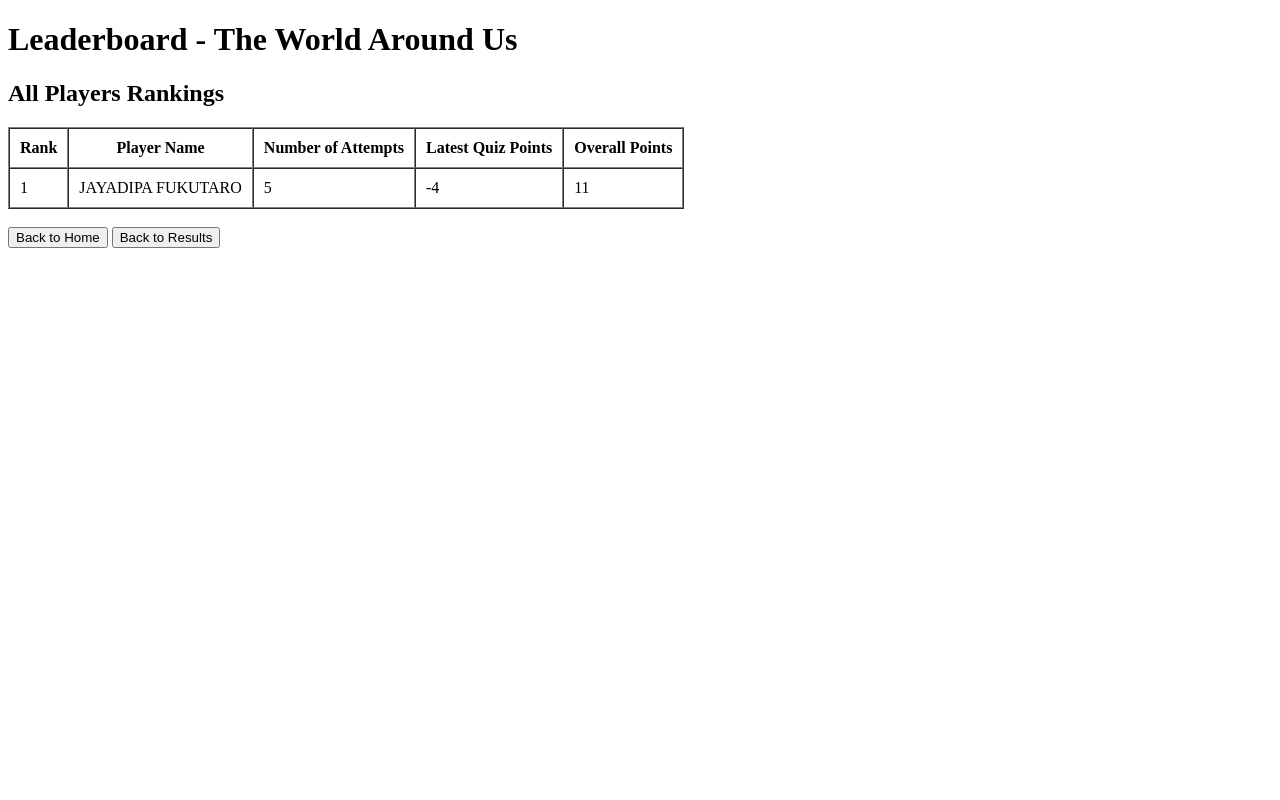
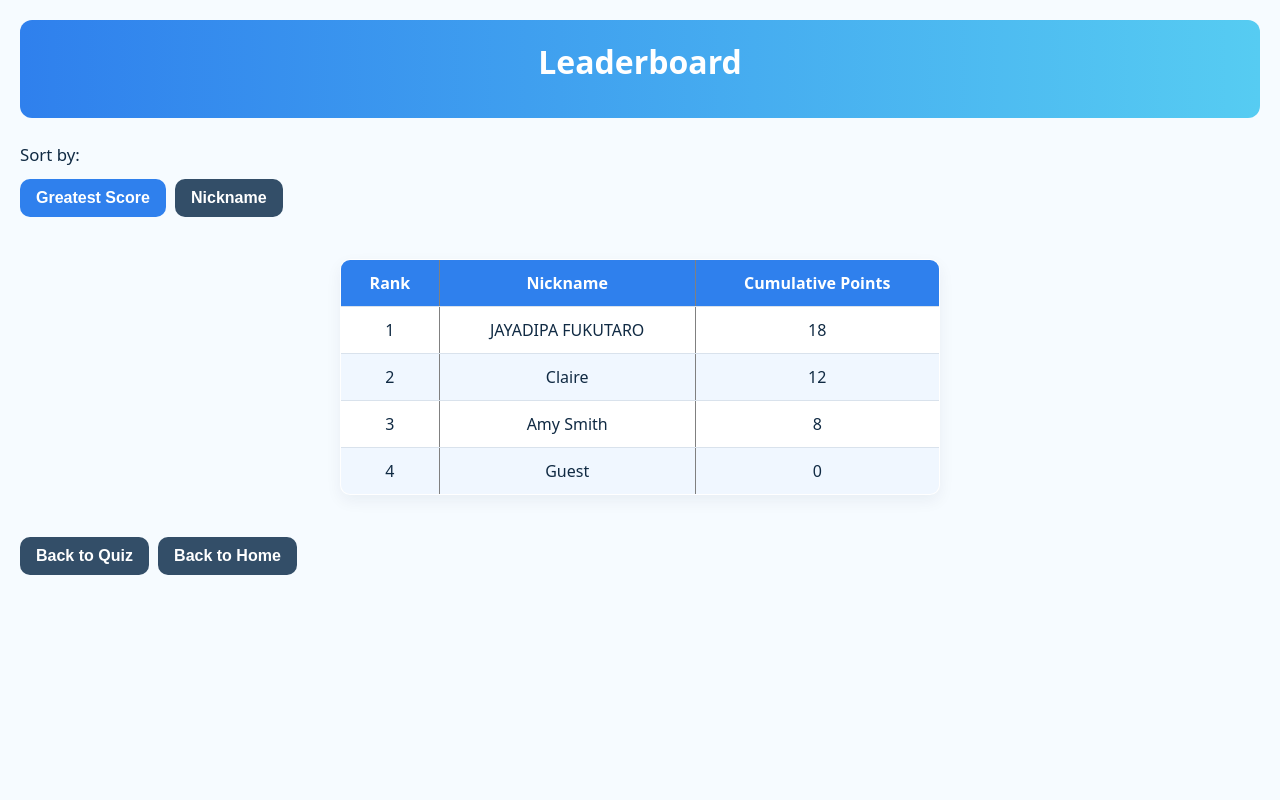
Before and after one commit to fukutarosie/world-around-us-leaderboard-game, a PHP site: page /leaderboard.php in a window 1280 px wide. Run offline with PHP 8.4, Linux system fonts and the light colour scheme.

Commit message:
update leaderboard logic

```diff
--- a/animals_quiz.php
+++ b/animals_quiz.php
@@ -4,7 +4,7 @@
     <meta charset="UTF-8">
     <meta name="viewport" content="width=device-width, initial-scale=1.0">
     <title>Animals Quiz - The World Around Us</title>
-
+    <link rel="stylesheet" href="styles/styles.css">
 </head>
 
 <body>
--- a/data-files/leaderboard.txt
+++ b/data-files/leaderboard.txt
@@ -1,5 +1,4 @@
-JAYADIPA FUKUTARO,-1,-1
-JAYADIPA FUKUTARO,5,4
-JAYADIPA FUKUTARO,-1,3
-JAYADIPA FUKUTARO,8,11
-JAYADIPA FUKUTARO,-4,7
+JAYADIPA FUKUTARO,18
+Guest,0
+Amy Smith,8
+Claire,12
--- a/environment_quiz.php
+++ b/environment_quiz.php
@@ -4,7 +4,7 @@
     <meta charset="UTF-8">
     <meta name="viewport" content="width=device-width, initial-scale=1.0">
     <title>Environment Quiz - The World Around Us</title>
-
+    <link rel="stylesheet" href="styles/styles.css">
 </head>
 
 <body>
--- a/index.php
+++ b/index.php
@@ -4,7 +4,7 @@
     <meta charset="UTF-8">
     <meta name="viewport" content="width=device-width, initial-scale=1.0">
     <title>Sample HTML Page</title>
-    <link rel="stylesheet" href="styles.css">
+    <link rel="stylesheet" href="styles/styles.css">
 </head>
 
 <body>
@@ -33,6 +33,7 @@
     <header>
         <h1>The World Around Us</h1>
     </header>
+    <div class="game-container" style="text-align: center;">
     <form id="gameStartForm" name="gameStartForm" method="post">
 
         <label for="name">Name:</label>
@@ -54,5 +55,6 @@
         <br/>
 
     </form>
+    </div>
 </body>
 </html>
--- a/leaderboard.php
+++ b/leaderboard.php
@@ -3,84 +3,78 @@
 <head>
 	<meta charset="UTF-8">
 	<meta name="viewport" content="width=device-width, initial-scale=1.0">
-	<title>Leaderboard - The World Around Us</title>
+	<title>Leaderboard</title>
+	<link rel="stylesheet" href="styles/styles.css">
 </head>
 
 <body>
 	<?php
 	// Start the session to access session variables
 	session_start();
-	?>
 
-	<header>
-		<h1>Leaderboard - The World Around Us</h1>
-	</header>
+	// Reading Leaderboard file
+	$leaderboardFile = 'data-files/leaderboard.txt';
+	$players = [];
 
-	<?php
-	// Load leaderboard data
-	$leaderboardFile = 'data-files/leaderboard.txt';
-	$playersData = [];
-
+	// Check if the file exists before reading
+	// Each line format: name,cumulative_points
 	if (file_exists($leaderboardFile)) {
 		$lines = file($leaderboardFile, FILE_IGNORE_NEW_LINES | FILE_SKIP_EMPTY_LINES);
-
-		// Process each line: name, current_quiz_points, overall_quiz_points
 		foreach ($lines as $line) {
 			$parts = explode(',', $line);
-			if (count($parts) === 3) {
-				$name = trim($parts[0]);
-				$currentPoints = (int)trim($parts[1]);
-				$overallPoints = (int)trim($parts[2]);
-
-				// Store all attempts for each player
-				if (!isset($playersData[$name])) {
-					$playersData[$name] = [
-						'name' => $name,
-						'attempts' => [],
-						'overall_points' => 0
+			if (count($parts) === 2) {
+				$players[] = [
+					'name' => trim($parts[0]),
+					'points' => (int)trim($parts[1])
 				];
-				}
-
-				// Add this quiz attempt
-				$playersData[$name]['attempts'][] = $currentPoints;
-				// Keep the latest (highest) overall points
-				$playersData[$name]['overall_points'] = max($playersData[$name]['overall_points'], $overallPoints);
 			}
 		}
 	}
 
-	// Sort by overall points (descending)
-	usort($playersData, function($a, $b) {
-		return $b['overall_points'] - $a['overall_points'];
+	// Determine sort order from GET parameter (default: by score descending)
+	$sortBy = isset($_GET['sort']) ? $_GET['sort'] : 'score';
+
+	if ($sortBy === 'name') {
+		// Sort alphabetically by nickname (ascending)
+		usort($players, function($a, $b) {
+			return strcasecmp($a['name'], $b['name']);
 		});
+	} else {
+		// Sort by greatest score (descending)
+		usort($players, function($a, $b) {
+			return $b['points'] - $a['points'];
+		});
+	}
 	?>
 
-	<div class="leaderboard-container">
-		<h2>All Players Rankings</h2>
+	<header>
+		<h1>Leaderboard</h1>
+	</header>
 
-		<?php if (!empty($playersData)): ?>
+	<!-- Sort options -->
+	<p>Sort by:</p>
+	<a href="leaderboard.php?sort=score"><button type="button">Greatest Score</button></a>
+	<a href="leaderboard.php?sort=name"><button type="button">Nickname</button></a>
+
+	<br/><br/>
+
+	<?php if (!empty($players)): ?>
 		<table border="1" cellpadding="10" cellspacing="0">
 			<thead>
 				<tr>
 					<th>Rank</th>
-						<th>Player Name</th>
-						<th>Number of Attempts</th>
-						<th>Latest Quiz Points</th>
-						<th>Overall Points</th>
+					<th>Nickname</th>
+					<th>Cumulative Points</th>
 				</tr>
 			</thead>
 			<tbody>
 				<?php
 				$rank = 1;
-					foreach ($playersData as $player) {
-						$numAttempts = count($player['attempts']);
-						$latestQuizPoints = end($player['attempts']);
+				foreach ($players as $player) {
 					echo "<tr>";
 					echo "<td>" . $rank . "</td>";
 					echo "<td>" . htmlspecialchars($player['name']) . "</td>";
-						echo "<td>" . $numAttempts . "</td>";
-						echo "<td>" . $latestQuizPoints . "</td>";
-						echo "<td>" . $player['overall_points'] . "</td>";
+					echo "<td>" . $player['points'] . "</td>";
 					echo "</tr>";
 					$rank++;
 				}
@@ -92,8 +86,7 @@
 	<?php endif; ?>
 
 	<br/>
+	<a href="submit_game.php"><button type="button">Back to Quiz</button></a>
 	<a href="index.php"><button type="button">Back to Home</button></a>
-		<a href="submit_game.php"><button type="button">Back to Results</button></a>
-	</div>
 </body>
 </html>
--- /dev/null
+++ b/styles/styles.css
@@ -0,0 +1,234 @@
+/* ===== Color Variables ===== */
+:root {
+    --bg: #f6fbff;
+    --card: #ffffff;
+    --text: #102a43;
+    --muted: #486581;
+    --accent: #2f80ed;
+    --accent2: #27ae60;
+    --danger: #eb5757;
+    --border: #d9e2ec;
+}
+
+/* ===== General Reset & Body ===== */
+* {
+    margin: 0;
+    padding: 0;
+    box-sizing: border-box;
+}
+
+body {
+    font-family: system-ui, -apple-system, Segoe UI, Roboto, Arial, sans-serif;
+    background-color: var(--bg);
+    color: var(--text);
+    min-height: 100vh;
+    padding: 20px;
+}
+
+/* ===== Header ===== */
+header {
+    background: linear-gradient(90deg, var(--accent), #56ccf2);
+    color: white;
+    text-align: center;
+    padding: 20px;
+    border-radius: 12px;
+    margin-bottom: 25px;
+}
+
+header h1 {
+    font-size: 2em;
+    color: white;
+}
+
+/* ===== Headings ===== */
+h1 {
+    color: var(--accent);
+    text-align: center;
+    margin-bottom: 15px;
+}
+
+h2 {
+    color: var(--text);
+    margin-bottom: 10px;
+}
+
+/* ===== Forms ===== */
+form {
+    margin-bottom: 10px;
+}
+
+label {
+    font-size: 1.1em;
+    font-weight: bold;
+    color: var(--muted);
+}
+
+input[type="text"] {
+    padding: 10px 12px;
+    font-size: 1em;
+    border: 1px solid var(--border);
+    border-radius: 10px;
+    width: 100%;
+    max-width: 350px;
+    margin: 5px 0 10px 0;
+    outline: none;
+}
+
+input[type="text"]:focus {
+    border-color: var(--accent);
+    box-shadow: 0 0 5px rgba(47, 128, 237, 0.3);
+}
+
+input[type="radio"] {
+    margin: 5px 5px 5px 0;
+    transform: scale(1.2);
+}
+
+/* ===== Buttons ===== */
+input[type="submit"],
+button {
+    background-color: var(--accent);
+    color: white;
+    border: none;
+    padding: 10px 16px;
+    font-size: 1em;
+    font-weight: 600;
+    border-radius: 10px;
+    cursor: pointer;
+    margin: 5px 5px 5px 0;
+}
+
+input[type="submit"]:hover,
+button:hover {
+    opacity: 0.85;
+}
+
+/* Green buttons for quiz topics */
+form[action="animals_quiz.php"] button,
+form[action="environment_quiz.php"] button {
+    background-color: var(--accent2);
+}
+
+/* Orange/accent button for leaderboard */
+form[action="leaderboard.php"] button {
+    background-color: var(--accent);
+}
+
+/* Red button for exit */
+form[action="result_page.php"] button {
+    background-color: var(--danger);
+}
+
+/* ===== Game Container (Quiz Pages) ===== */
+.game-container {
+    background-color: var(--card);
+    padding: 25px;
+    border-radius: 12px;
+    border: 1px solid var(--border);
+    box-shadow: 0 6px 16px rgba(16, 42, 67, 0.06);
+    max-width: 700px;
+    margin: 0 auto;
+}
+
+/* ===== Question Cards ===== */
+.question {
+    background-color: #f0f7ff;
+    padding: 15px;
+    border-radius: 10px;
+    border-left: 4px solid var(--accent);
+    margin-bottom: 10px;
+}
+
+.question p {
+    margin-bottom: 8px;
+}
+
+/* ===== Results Page ===== */
+.game-container p,
+body > p {
+    font-size: 1.05em;
+    margin: 8px 0;
+}
+
+/* ===== Horizontal Rules ===== */
+hr {
+    border: none;
+    border-top: 1px solid var(--border);
+    margin: 18px 0;
+}
+
+/* ===== Tables (Leaderboard) ===== */
+table {
+    width: 100%;
+    max-width: 600px;
+    border-collapse: collapse;
+    margin: 15px auto;
+    background-color: var(--card);
+    border-radius: 10px;
+    overflow: hidden;
+    box-shadow: 0 6px 16px rgba(16, 42, 67, 0.06);
+}
+
+table thead {
+    background-color: var(--accent);
+    color: white;
+}
+
+table th,
+table td {
+    padding: 12px 15px;
+    text-align: center;
+    border-bottom: 1px solid var(--border);
+}
+
+table tbody tr:nth-child(even) {
+    background-color: #f0f7ff;
+}
+
+table tbody tr:nth-child(odd) {
+    background-color: var(--card);
+}
+
+table tbody tr:hover {
+    background-color: #e0edff;
+}
+
+/* ===== Links styled as buttons ===== */
+a {
+    text-decoration: none;
+}
+
+a button {
+    background-color: #334e68;
+    color: white;
+}
+
+a button:hover {
+    opacity: 0.85;
+}
+
+/* Sort buttons on leaderboard */
+a[href*="sort=score"] button {
+    background-color: var(--accent);
+}
+
+a[href*="sort=name"] button {
+    background-color: #334e68;
+}
+
+/* ===== Responsive ===== */
+@media (max-width: 600px) {
+    body {
+        padding: 10px;
+    }
+
+    header h1 {
+        font-size: 1.5em;
+    }
+
+    table th,
+    table td {
+        padding: 8px 10px;
+        font-size: 0.9em;
+    }
+}
```
Also changed, not shown: index.html (deleted, +0 -18 lines), result_page.php (+68 -3 lines), submit_game.php (+6 -8 lines). Lines whose indentation alone changed are shown as unchanged.
